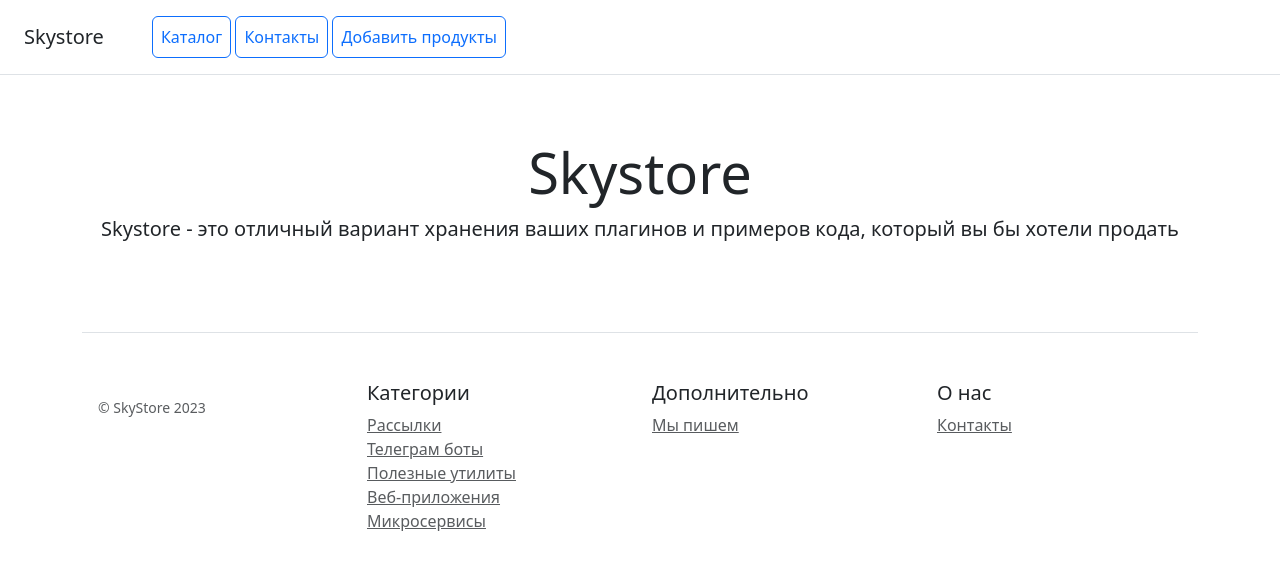
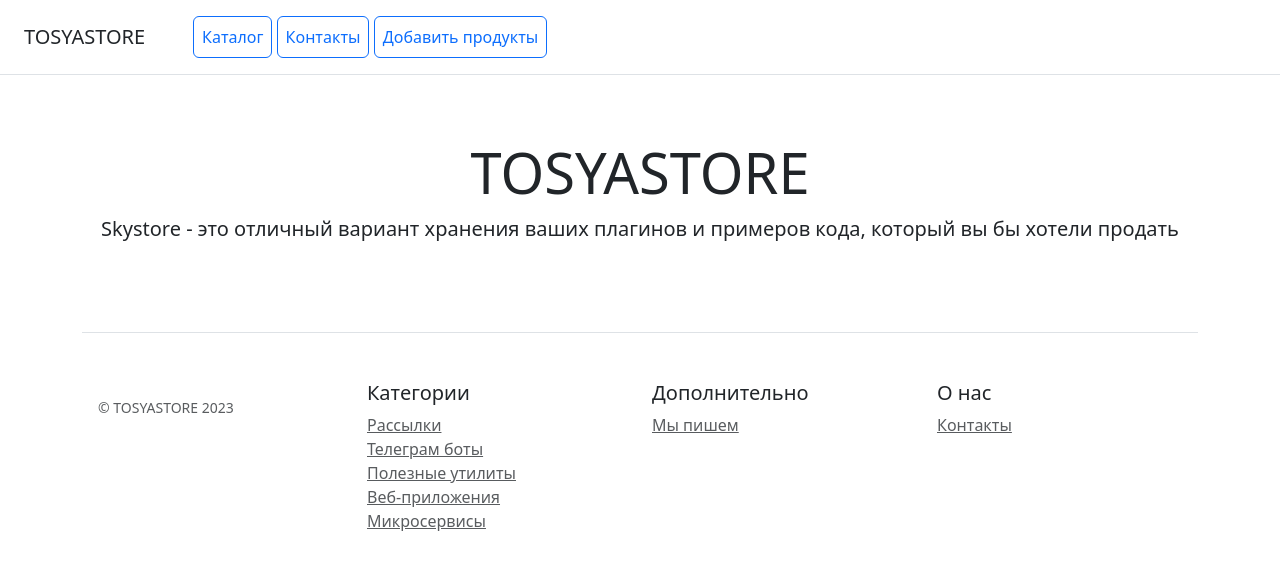
Before and after one commit to denanmax/hw_19.2, a Django app: page / in a window 1280 px wide. Shown: the top 570 px of the page. Run offline with Django 4.2, Linux system fonts and the light colour scheme; data that the repository does not hold is empty; parts of the project's set-up code (start-up, migrations or seed data) failed here and were passed over; some libraries are stand-ins or nearby versions.

Commit message:
add prod

```diff
--- a/catalog/templates/catalog/add_product.html
+++ b/catalog/templates/catalog/add_product.html
@@ -3,9 +3,8 @@
 <div class="col-lg-3 col-md-6 col-sm-12">
                 <div class="card mb-4 box-shadow">
                     <div class="card-header">
-                        <form method="POST" action="{% url 'add_product' %}" enctype="multipart/form-data">
+                        <form method="POST" action="{% url 'add_product' %}">
                           {% csrf_token %}
-
                           <div class="mb-3">
                             <label for="name">Название продукта</label>
                             <input type="text" name="name" class="form-control" id="name" placeholder="Введите название" required>
--- a/catalog/templates/catalog/base.html
+++ b/catalog/templates/catalog/base.html
@@ -4,12 +4,12 @@
 <head>
     <meta charset="utf-8">
     <meta name="viewport" content="width=device-width, initial-scale=1">
-    <title>Skystore</title>
+    <title>{{title}}</title>
     <link href="/static/css/bootstrap.min.css" rel="stylesheet">
 </head>
 <body>
 <div class="d-flex flex-column flex-md-row align-items-center p-3 px-md-4 mb-3 bg-white border-bottom box-shadow">
-    <h5 class="my-0 mr-md-auto font-weight-normal">Skystore</h5>
+    <h5 class="my-0 mr-md-auto font-weight-normal">{{title}}</h5>
     <nav class="ms-5">
         <a class="p-2 btn btn-outline-primary" href="/">Каталог</a>
         <a class="p-2 btn btn-outline-primary" href="/contacts/">Контакты</a>
@@ -22,7 +22,7 @@
     <footer class="pt-4 my-md-5 pt-md-5 border-top">
         <div class="row">
             <div class="col-12 col-md">
-                <small class="d-block m-3 text-muted">&copy; SkyStore 2023</small>
+                <small class="d-block m-3 text-muted">&copy; {{title}} 2023</small>
             </div>
             <div class="col-6 col-md">
                 <h5>Категории</h5>
--- a/catalog/templates/catalog/home.html
+++ b/catalog/templates/catalog/home.html
@@ -2,7 +2,7 @@
 {% load filters %}
 {% block content%}
 <div class="pricing-header px-3 py-3 pt-md-5 pb-md-4 mx-auto text-center">
-    <h1 class="display-4">Skystore</h1>
+    <h1 class="display-4">{{title}}</h1>
     <p class="lead">Skystore - это отличный вариант хранения ваших плагинов и примеров кода, который вы бы хотели
         продать</p>
 </div>
--- a/catalog/views.py
+++ b/catalog/views.py
@@ -8,7 +8,8 @@ def home(request):
     cat_list = Product.objects.all()
     context = {
         'object_list': cat_list,
-        'latest_products': latest_products
+        'latest_products': latest_products,
+        'title': 'TOSYASTORE'
     }
     return render(request, 'catalog/home.html', context)
 
```
